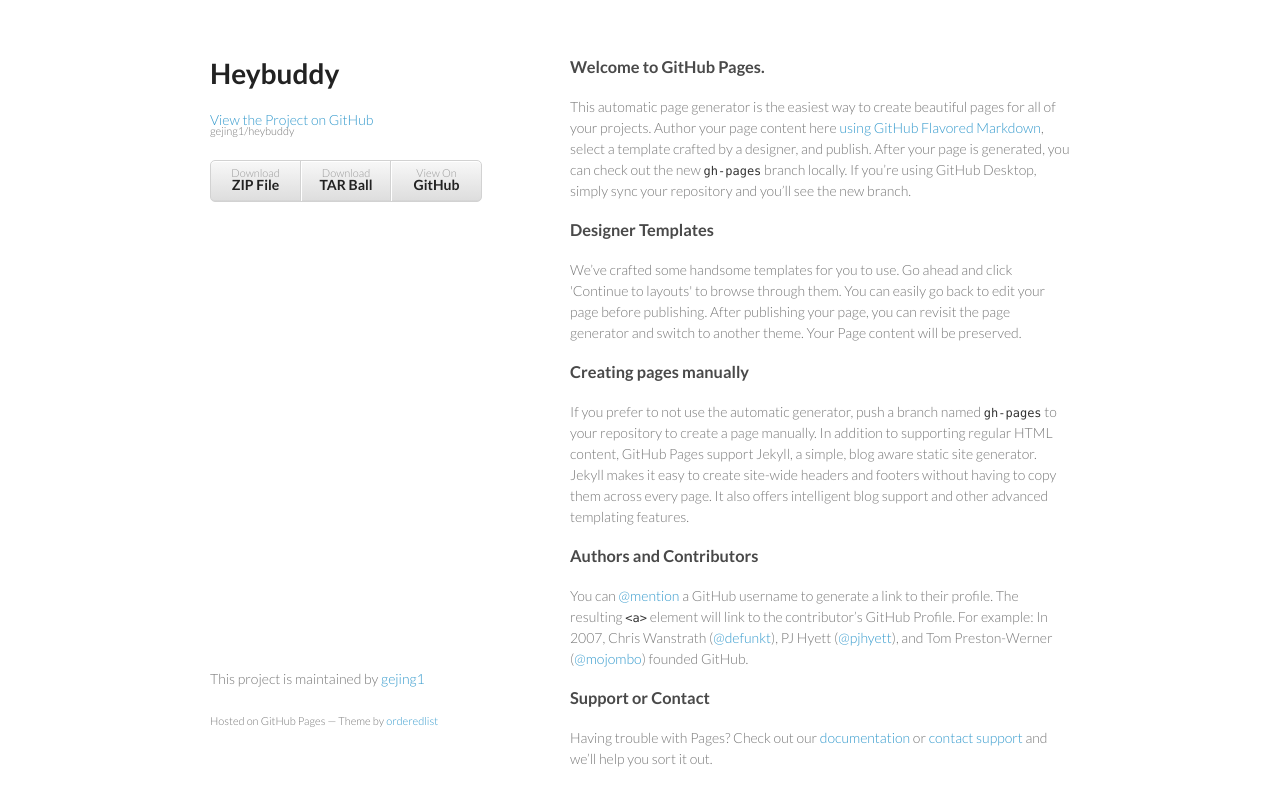
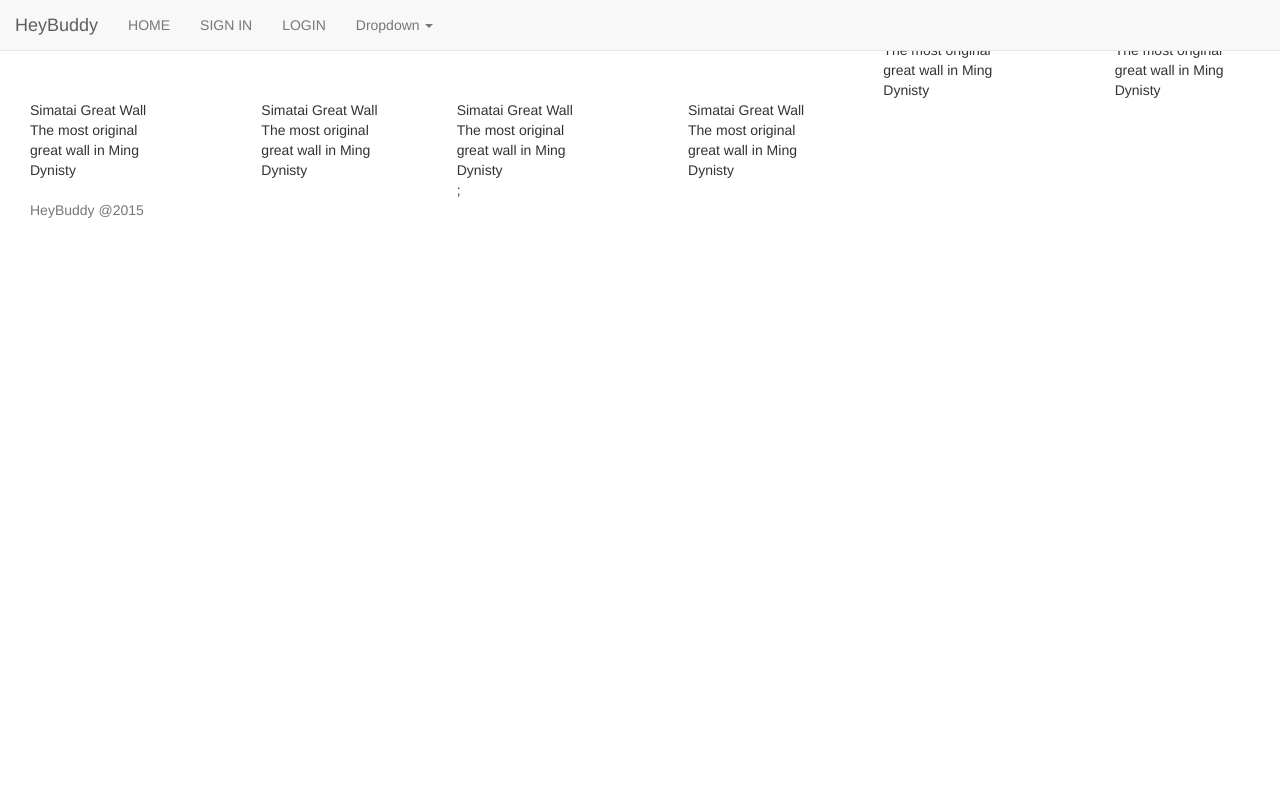
Before and after one commit to gejing1/heybuddy, a plain HTML site: page index.html in a window 1280 px wide. Drawn offline with nearby package versions, Linux system fonts and the light colour scheme; some packages are replaced by stand-ins of ours.

Commit message:
Update index.html
init (no css or javascript yet)

```diff
--- a/index.html
+++ b/index.html
@@ -1,64 +1,201 @@
-<!doctype html>
-<html>
+<!DOCTYPE html>
+<html lang="en">
   <head>
     <meta charset="utf-8">
-    <meta http-equiv="X-UA-Compatible" content="chrome=1">
-    <title>Heybuddy by gejing1</title>
+    <meta http-equiv="X-UA-Compatible" content="IE=edge">
+    <meta name="viewport" content="width=device-width, initial-scale=1">
+    <!-- The above 3 meta tags *must* come first in the head; any other head content must come *after* these tags -->
+    <meta name="description" content="">
+    <meta name="author" content="">
+    <link rel="icon" href="./assets/favicon.ico">
 
-    <link rel="stylesheet" href="stylesheets/styles.css">
-    <link rel="stylesheet" href="stylesheets/github-light.css">
-    <meta name="viewport" content="width=device-width, initial-scale=1, user-scalable=no">
+    <title>Sticky Footer Navbar Template for Bootstrap</title>
+
+    <!-- Bootstrap core CSS -->
+    <link href="./assets/bootstrap.min.css" rel="stylesheet">
+
+    <!-- Custom styles for this template -->
+    <link href="./assets/sticky-footer-navbar.css" rel="stylesheet">
+    <link href="./assets/custom.css" rel="stylesheet">
+
+    <!-- Just for debugging purposes. Don't actually copy these 2 lines! -->
+    <!--[if lt IE 9]><script src="../../assets/js/ie8-responsive-file-warning.js"></script><![endif]-->
+    <script src="./assets/ie-emulation-modes-warning.js"></script>
+
+    <!-- HTML5 shim and Respond.js for IE8 support of HTML5 elements and media queries -->
     <!--[if lt IE 9]>
-    <script src="//html5shiv.googlecode.com/svn/trunk/html5.js"></script>
+      <script src="https://oss.maxcdn.com/html5shiv/3.7.2/html5shiv.min.js"></script>
+      <script src="https://oss.maxcdn.com/respond/1.4.2/respond.min.js"></script>
     <![endif]-->
-  </head>
-  <body>
-    <div class="wrapper">
-      <header>
-        <h1>Heybuddy</h1>
-        <p></p>
-
-        <p class="view"><a href="https://github.com/gejing1/heybuddy">View the Project on GitHub <small>gejing1/heybuddy</small></a></p>
 
 
-        <ul>
-          <li><a href="https://github.com/gejing1/heybuddy/zipball/master">Download <strong>ZIP File</strong></a></li>
-          <li><a href="https://github.com/gejing1/heybuddy/tarball/master">Download <strong>TAR Ball</strong></a></li>
-          <li><a href="https://github.com/gejing1/heybuddy">View On <strong>GitHub</strong></a></li>
-        </ul>
-      </header>
-      <section>
-        <h3>
-<a id="welcome-to-github-pages" class="anchor" href="#welcome-to-github-pages" aria-hidden="true"><span class="octicon octicon-link"></span></a>Welcome to GitHub Pages.</h3>
+<!--example-->
 
-<p>This automatic page generator is the easiest way to create beautiful pages for all of your projects. Author your page content here <a href="https://guides.github.com/features/mastering-markdown/">using GitHub Flavored Markdown</a>, select a template crafted by a designer, and publish. After your page is generated, you can check out the new <code>gh-pages</code> branch locally. If you’re using GitHub Desktop, simply sync your repository and you’ll see the new branch.</p>
 
-<h3>
-<a id="designer-templates" class="anchor" href="#designer-templates" aria-hidden="true"><span class="octicon octicon-link"></span></a>Designer Templates</h3>
+  </head>
 
-<p>We’ve crafted some handsome templates for you to use. Go ahead and click 'Continue to layouts' to browse through them. You can easily go back to edit your page before publishing. After publishing your page, you can revisit the page generator and switch to another theme. Your Page content will be preserved.</p>
+  <body>
 
-<h3>
-<a id="creating-pages-manually" class="anchor" href="#creating-pages-manually" aria-hidden="true"><span class="octicon octicon-link"></span></a>Creating pages manually</h3>
+    <!-- Fixed navbar -->
+    <nav class="navbar navbar-default navbar-fixed-top">
+      <div class="container-fluid">
+        <div class="navbar-header">
+          <button type="button" class="navbar-toggle collapsed" data-toggle="collapse" data-target="#navbar" aria-expanded="false" aria-controls="navbar">
+            <span class="sr-only">Toggle navigation</span>
+            <span class="icon-bar"></span>
+            <span class="icon-bar"></span>
+            <span class="icon-bar"></span>
+          </button>
+          <a class="navbar-brand" href="#">HeyBuddy</a>
+        </div>
+        <div id="navbar" class="collapse navbar-collapse">
+          <ul class="nav navbar-nav">
+            <li> <a href="#">HOME</a></li>
+            <li><a href="#about">SIGN IN</a></li>
+            <li><a href="#contact">LOGIN</a></li>
+            <li class="dropdown">
+              <a href="#" class="dropdown-toggle" data-toggle="dropdown" role="button" aria-haspopup="true" aria-expanded="false">Dropdown <span class="caret"></span></a>
+              <ul class="dropdown-menu">
+                <li><a href="#">Action</a></li>
+                <li><a href="#">Another action</a></li>
+                <li><a href="#">Something else here</a></li>
+                <li role="separator" class="divider"></li>
+                <li class="dropdown-header">Nav header</li>
+                <li><a href="#">Separated link</a></li>
+                <li><a href="#">One more separated link</a></li>
+              </ul>
+            </li>
+          </ul>
+        </div><!--/.nav-collapse -->
+      </div>
+    </nav>
 
-<p>If you prefer to not use the automatic generator, push a branch named <code>gh-pages</code> to your repository to create a page manually. In addition to supporting regular HTML content, GitHub Pages support Jekyll, a simple, blog aware static site generator. Jekyll makes it easy to create site-wide headers and footers without having to copy them across every page. It also offers intelligent blog support and other advanced templating features.</p>
+    <!-- Begin page content -->
+    <div class="container-fluid">
+      <div class="content-wraper row">
+      <div class="content-column col-xs-12 col-sm-6 col-lg-8">
 
-<h3>
-<a id="authors-and-contributors" class="anchor" href="#authors-and-contributors" aria-hidden="true"><span class="octicon octicon-link"></span></a>Authors and Contributors</h3>
+      <div class="map-container">
+          <div id="googleMap" class="google-map"></div>
+          </div>
+      </div>
 
-<p>You can <a href="https://github.com/blog/821" class="user-mention">@mention</a> a GitHub username to generate a link to their profile. The resulting <code>&lt;a&gt;</code> element will link to the contributor’s GitHub Profile. For example: In 2007, Chris Wanstrath (<a href="https://github.com/defunkt" class="user-mention">@defunkt</a>), PJ Hyett (<a href="https://github.com/pjhyett" class="user-mention">@pjhyett</a>), and Tom Preston-Werner (<a href="https://github.com/mojombo" class="user-mention">@mojombo</a>) founded GitHub.</p>
+      <div class="content-column col-xs-6 col-lg-4">
+        <div class="city">
+          <div class="background">
+          </div>
+          <div class="text">
+            Beijing
+          </div>
 
-<h3>
-<a id="support-or-contact" class="anchor" href="#support-or-contact" aria-hidden="true"><span class="octicon octicon-link"></span></a>Support or Contact</h3>
+        </div>
+        <div class="horizontal-space2"></div>
 
-<p>Having trouble with Pages? Check out our <a href="https://help.github.com/pages">documentation</a> or <a href="https://github.com/contact">contact support</a> and we’ll help you sort it out.</p>
-      </section>
-      <footer>
-        <p>This project is maintained by <a href="https://github.com/gejing1">gejing1</a></p>
-        <p><small>Hosted on GitHub Pages &mdash; Theme by <a href="https://github.com/orderedlist">orderedlist</a></small></p>
-      </footer>
-    </div>
-    <script src="javascripts/scale.fix.js"></script>
+        <div class="listleft col-lg-5">
+          <div class="name">
+            Simatai Great Wall
+          </div>
+          <div class="description">
+            The most original great wall in Ming Dynisty
+          </div>
+                </div>
+        <!-- vertical white space -->
+        <div class="white-space col-lg-2"></div>
+        <div class="listright col-lg-5">
 
+          <div class="name">
+            Simatai Great Wall
+          </div>
+          <div class="description">
+            The most original great wall in Ming Dynisty
+          </div>
+        </div>
+        <!--horizontal white space -->
+        <div class="horizontal-space"></div>
+      </div>
+<!-- continued blocks -->
+      <div class="content-column2 col-xs-6 col-lg-4">
+
+<div class="listleft col-lg-5">
+  <div class="name">
+    Simatai Great Wall
+  </div>
+  <div class="description">
+    The most original great wall in Ming Dynisty
+  </div>
+</div>
+<!-- vertical white space -->
+<div class="white-space col-lg-2"></div>
+<div class="listright col-lg-5"><div class="name">
+  Simatai Great Wall
+</div>
+<div class="description">
+  The most original great wall in Ming Dynisty
+</div></div>
+<!--horizontal white space -->
+<div class="horizontal-space"></div>
+</div>
+<!--continued blocks -->
+<div class="content-column2 col-xs-6 col-lg-4">
+
+<div class="listleft col-lg-5">
+<div class="name">
+  Simatai Great Wall
+</div>
+<div class="description">
+  The most original great wall in Ming Dynisty
+</div>;
+</div>
+<!-- vertical white space -->
+<div class="white-space col-lg-2"></div>
+<div class="listright col-lg-5"><div class="name">
+  Simatai Great Wall
+</div>
+<div class="description">
+  The most original great wall in Ming Dynisty
+</div></div>
+<!--horizontal white space -->
+<div class="horizontal-space"></div>
+</div>
+</div>
+
+    <footer class="footer">
+      <div class="container-fluid">
+        <p class="text-muted">HeyBuddy @2015</p>
+      </div>
+    </footer>
+
+
+    <!-- Bootstrap core JavaScript
+    ================================================== -->
+    <!-- Placed at the end of the document so the pages load faster -->
+    <script src="https://ajax.googleapis.com/ajax/libs/jquery/1.11.3/jquery.min.js"></script>
+    <script src="./assets/bootstrap.min.js"></script>
+    <!-- IE10 viewport hack for Surface/desktop Windows 8 bug -->
+    <script src="./assets/js/ie10-viewport-bug-workaround.js"></script>
+    <!-- google map related scripts -->
+    <script src="http://maps.googleapis.com/maps/api/js"></script>
+    <script>
+      var myCenter=new google.maps.LatLng(40.648913,117.243984);
+
+      function initialize()
+      {
+      var mapProp = {
+        center:myCenter,
+        zoom:10,
+        mapTypeId:google.maps.MapTypeId.ROADMAP
+        };
+
+      var map=new google.maps.Map(document.getElementById("googleMap"),mapProp);
+
+      var marker=new google.maps.Marker({
+        position:myCenter,
+              });
+
+      marker.setMap(map);
+      }
+
+      google.maps.event.addDomListener(window, 'load', initialize);
+      </script>
   </body>
 </html>
```
